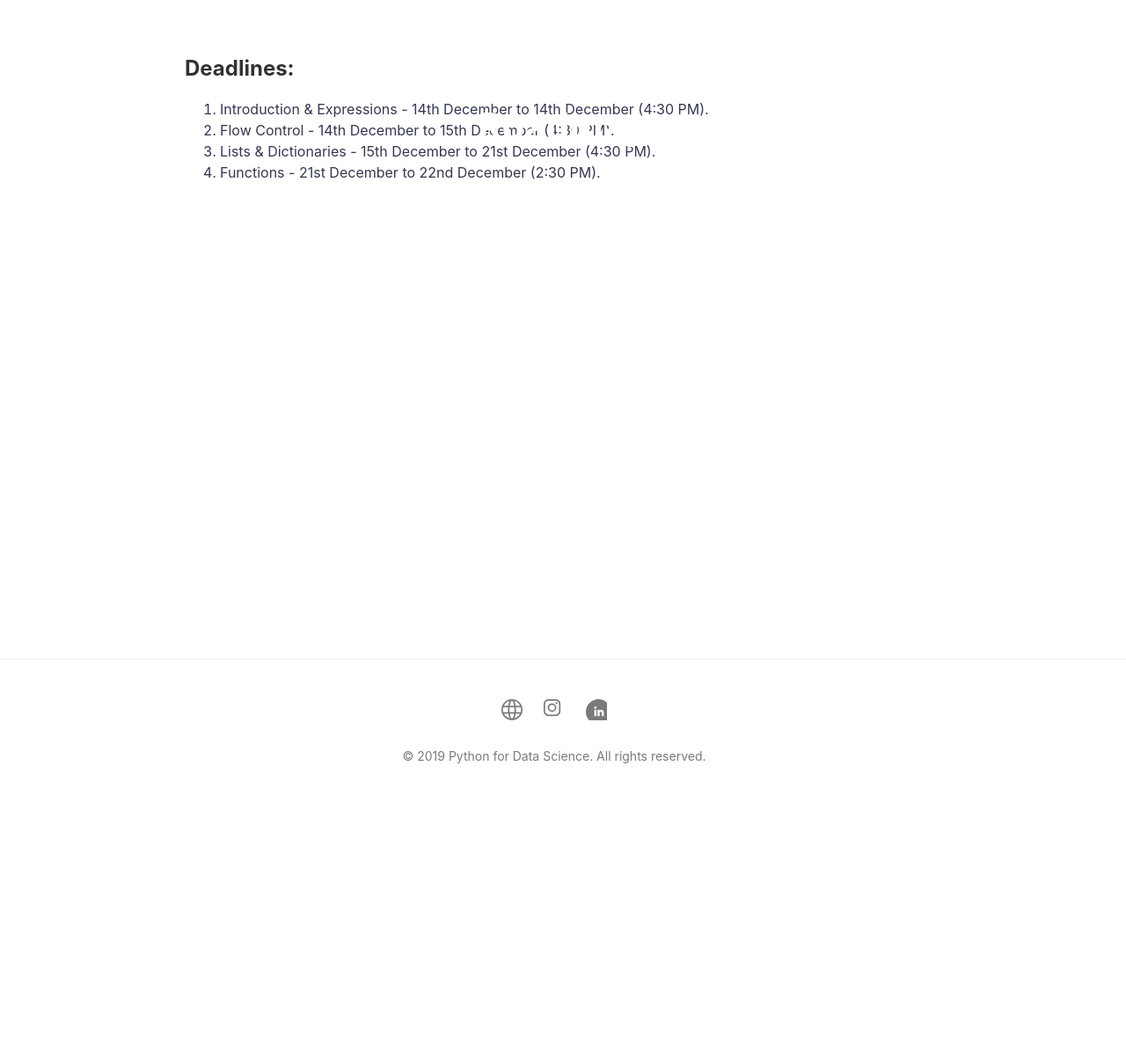
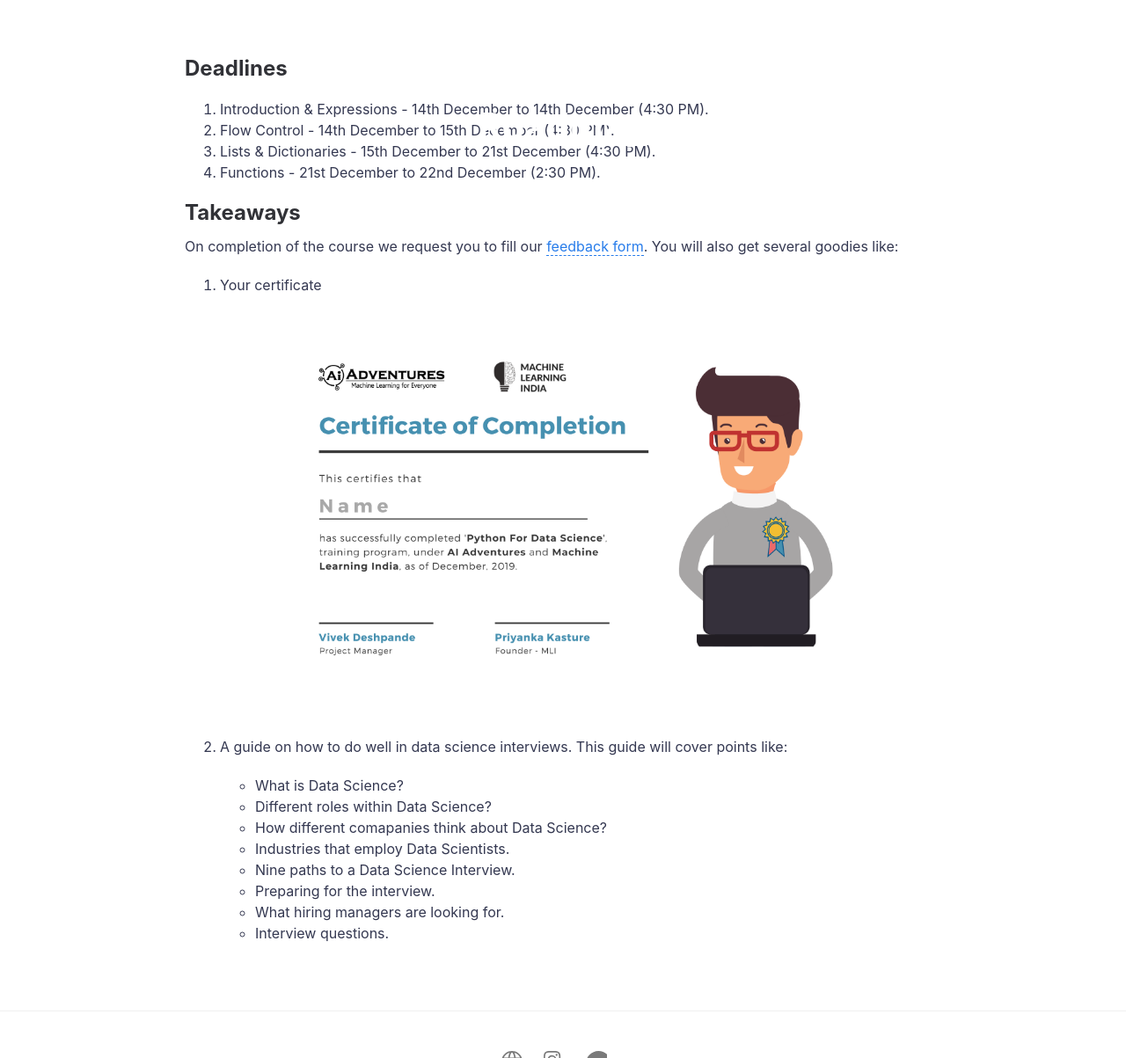
Before and after one commit to Ai-Adventures/weekend, a Jekyll site: the page built from roadmap.md, in a window 1280 px wide and 1400 px high, scrolled down 288 px. Shown: the part 197-1400 px from the top of the window at 88% size. Built offline with Jekyll 4.4.1, drawn with Linux system fonts in a browser that asks for light colours.

```diff
--- a/roadmap.md
+++ b/roadmap.md
@@ -5,7 +5,7 @@ permalink: /roadmap/
 featured-img: roadmap
 ---
 
-## Deadlines:
+## Deadlines
 1. Introduction & Expressions - {{ site.quiz_1_start }} to {{ site.quiz_1_deadline }} ({{ site.quiz_1_time }}).
 2. Flow Control - {{ site.quiz_2_start }} to {{ site.quiz_2_deadline }} ({{ site.quiz_2_time }}).
 3. Lists & Dictionaries - {{ site.quiz_3_start }} to {{ site.quiz_3_deadline }} ({{ site.quiz_3_time }}).
@@ -14,3 +14,23 @@ featured-img: roadmap
 <!-- #### All submission deadlines are by 5:00 PM, unless mentioned otherwise. -->
 <!--
 [Add to Google calender](https://calendar.google.com/calendar/b/1?cid=bG8zNGFjcThidWJnOWRzMW0waGk0bWQ3azRAZ3JvdXAuY2FsZW5kYXIuZ29vZ2xlLmNvbQ) -->
+
+## Takeaways
+
+On completion of the course we request you to fill our [feedback form](https://forms.gle/boCw1LmYexwqBPbi7). You will also get several goodies like:
+1. Your certificate
+<img src='{{ site.baseurl }}/assets/img/Roadmap/certificate.png' style='display: block; margin-left: auto; margin-right: auto; width: 85%; height: 85%;'>
+
+2. A guide on how to do well in data science interviews. This guide will cover points like:
+- What is Data Science?
+- Different roles within Data Science?
+- How different comapanies think about Data Science?
+- Industries that employ Data Scientists.
+- Nine paths to a Data Science Interview.
+- Preparing for the interview.
+- What hiring managers are looking for.
+- Interview questions.
+
+<!-- <br><br>
+3. A lot of memories :) <br><br>
+<img src='{{ site.baseurl }}/assets/img/Roadmap/group_picture.jpg' style='display: block; margin-left: auto; margin-right: auto; width: 70%; height: 70%;'> -->
```
Also changed, not shown: resources.md (+7 -0 lines), assets/img/Roadmap/certificate.png (added), assets/img/Roadmap/group_picture.jpg (added), 4 other files.
